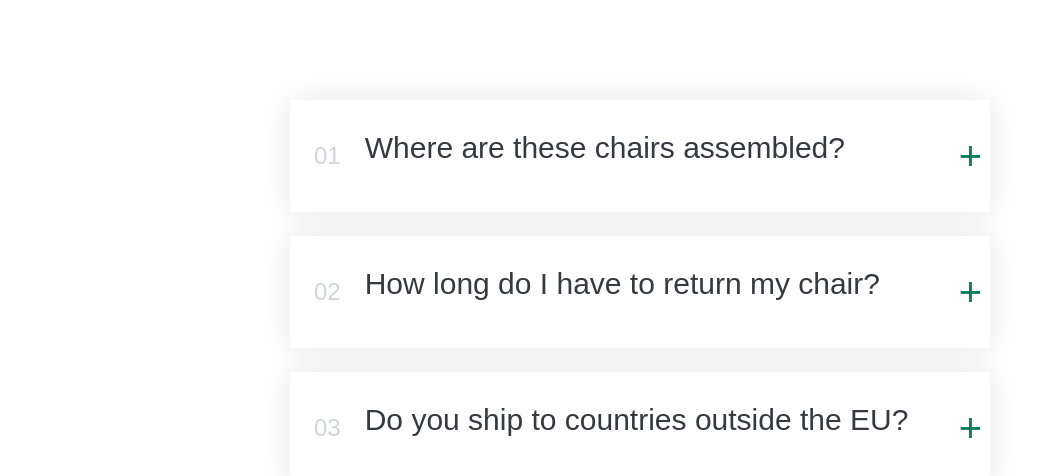
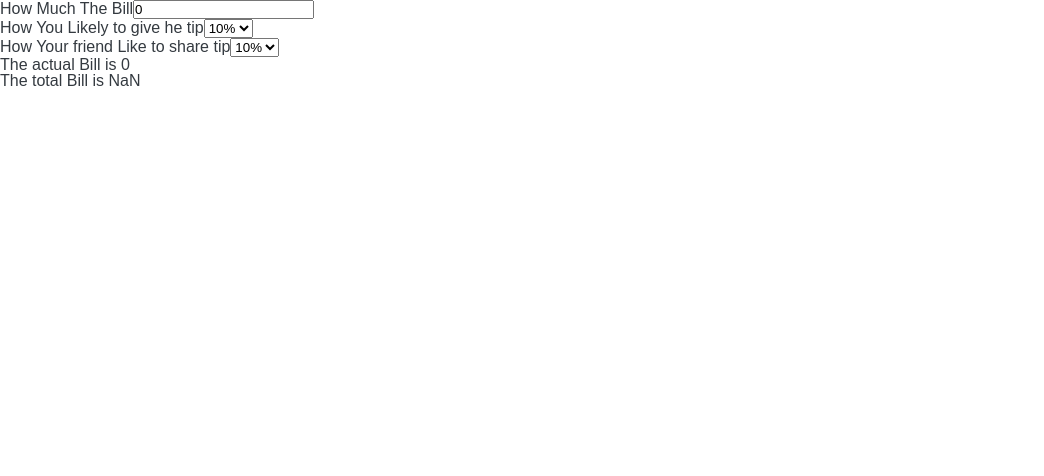
Before and after one commit to dineshsdk1201/Movie-Rating-App-V1, a React (Create React App) app: page / in a window 1280 px wide. Shown: the top 476 px of the page, without its empty margins (0-1044 px from the left). Built offline with nearby package versions, Linux system fonts and the light colour scheme.

Commit message:
initial commit tip calculator

```diff
--- a/src/App.js
+++ b/src/App.js
@@ -1,60 +1,66 @@
+import { useState } from "react";
 import "./index.css";
-import { useState } from "react";
-const faqs = [
-  {
-    id: 1,
-    title: "Where are these chairs assembled?",
-    text: "Lorem ipsum dolor sit amet consectetur, adipisicing elit. Accusantium, quaerat temporibus quas dolore provident nisi ut aliquid ratione beatae sequi aspernatur veniam repellendus.",
-  },
-  {
-    id: 2,
-    title: "How long do I have to return my chair?",
-    text: "Pariatur recusandae dignissimos fuga voluptas unde optio nesciunt commodi beatae, explicabo natus.",
-  },
-  {
-    id: 3,
-    title: "Do you ship to countries outside the EU?",
-    text: "Excepturi velit laborum, perspiciatis nemo perferendis reiciendis aliquam possimus dolor sed! Dolore laborum ducimus veritatis facere molestias!",
-  },
-];
+
 export default function App() {
+  const [myTip, setMyTip] = useState(0);
+  const [friendTip, setFriendTip] = useState(0);
+  const [bill, setBill] = useState(0);
+
   return (
     <>
-      <Accordian />
+      <Bill bill={bill} setBill={setBill} />
+      <MyTip myTip={myTip} setMyTip={setMyTip} />
+      <FriendTip friendTip={friendTip} setFriendTip={setFriendTip} />
+      <TotalBill bill={bill} myTip={myTip} friendTip={friendTip} />
     </>
   );
 }
 
-function Accordian({ faq }) {
+function Bill({ bill, setBill }) {
   return (
-    <div className="accordion">
-      {faqs.map((item, num) => (
-        <AccordianItem
-          title={item.title}
-          text={item.text}
-          num={num}
-          key={num}
-        />
-      ))}
+    <div>
+      <p style={{ display: "inline" }}>How Much The Bill</p>
+      <input
+        type="number"
+        value={bill}
+        onChange={(e) => setBill(e.target.value)}
+      />
+    </div>
+  );
+}
+function MyTip({ myTip, setMyTip }) {
+  return (
+    <div>
+      <p style={{ display: "inline" }}>How You Likely to give he tip</p>
+      <select value={myTip} onCanPlay={(e) => setMyTip(e.target.value)}>
+        <option value={10}>10%</option>
+        <option value={20}>20%</option>
+        <option value={30}>30%</option>
+      </select>
     </div>
   );
 }
 
-function AccordianItem({ text, title, num }) {
-  const [open, setOpen] = useState(false);
-  function handleClick() {
-    setOpen((cur) => !cur);
-  }
+function FriendTip({ friendTip, setFriendTip }) {
+  return (
+    <div>
+      <p style={{ display: "inline" }}>How Your friend Like to share tip</p>
+      <select value={friendTip} onCanPlay={(e) => setFriendTip(e.target.value)}>
+        <option value={10}>10%</option>
+        <option value={20}>20%</option>
+        <option value={30}>30%</option>
+      </select>
+    </div>
+  );
+}
+
+function TotalBill({ friendTip, myTip, bill }) {
+  const totalTip = ((myTip + friendTip) / bill) * 100;
+  console.log(totalTip);
   return (
     <>
-      <div className={`item ${open ? "open" : ""}`} onClick={handleClick}>
-        <h2 className="number">{num < 9 ? `0${num + 1}` : num + 1}</h2>
-        <div className="content-box">
-          <h3 className="title">{title}</h3>
-          {open && <p>{text}</p>}
-        </div>
-        <button className="icon">{open ? "-" : "+"}</button>
-      </div>
+      <p>The actual Bill is {bill} </p>
+      <p>The total Bill is {totalTip + bill} </p>
     </>
   );
 }
```
